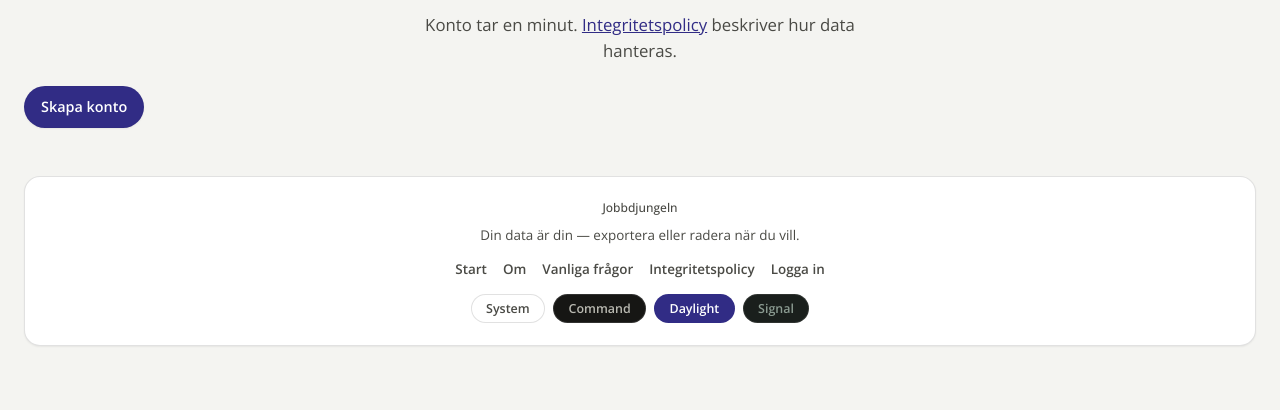
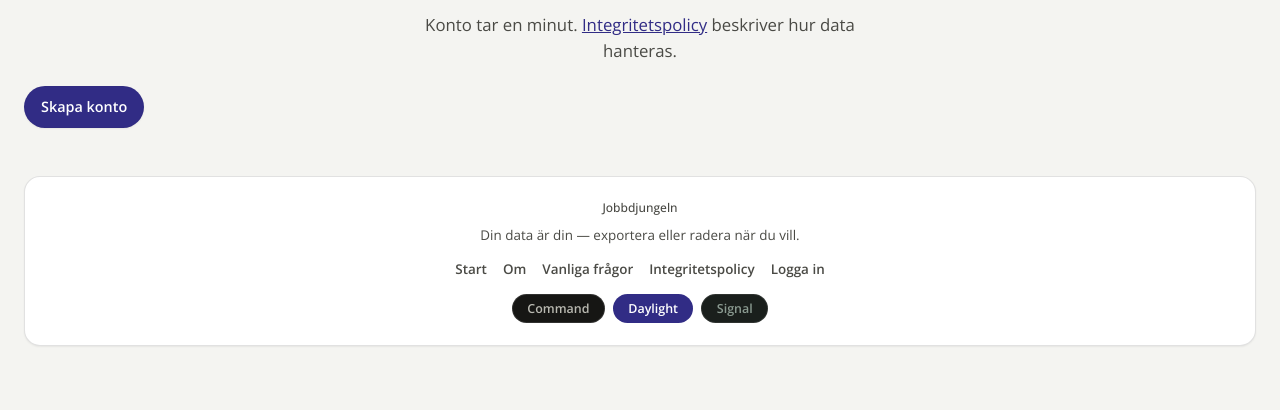
Before and after one commit to OscarBackman92/af-jobbansokan-api, a Django app: page / in a window 1280 px wide. Shown: the part 1297-1707 px from the top of the page. Run offline with Django 5.2, Linux system fonts and the light colour scheme; parts of the project's set-up code (start-up, migrations or seed data) failed here and were passed over.

Commit message:
fix(ui): ta bort System-temat som bara speglade Command
System blev Command i morkt lage och Daylight i ljust, sa piltarna sag identiska ut.

Co-authored-by: Cursor <cursoragent@cursor.com>

```diff
--- a/backend/core/static/marketing/theme-boot.js
+++ b/backend/core/static/marketing/theme-boot.js
@@ -1,14 +1,15 @@
 (function () {
-  var valid = { system: 1, command: 1, daylight: 1, signal: 1 };
+  var valid = { command: 1, daylight: 1, signal: 1 };
   var colors = { command: "#0c0c09", daylight: "#f4f4f1", signal: "#121614" };
   var t = localStorage.getItem("theme");
-  if (!valid[t]) {
-    t = "daylight";
-  }
   if (t === "system") {
     t = window.matchMedia("(prefers-color-scheme: dark)").matches
       ? "command"
       : "daylight";
+    localStorage.setItem("theme", t);
+  }
+  if (!valid[t]) {
+    t = "daylight";
   }
   document.documentElement.dataset.theme = t;
   var meta = document.querySelector('meta[name="theme-color"]');
--- a/backend/core/static/marketing/theme.js
+++ b/backend/core/static/marketing/theme.js
@@ -1,7 +1,13 @@
 (function () {
-  var THEMES = ["system", "command", "daylight", "signal"];
+  var THEMES = ["command", "daylight", "signal"];
 
-  function resolveTheme(id) {
+  var THEME_COLOR = {
+    command: "#0c0c09",
+    daylight: "#f4f4f1",
+    signal: "#121614",
+  };
+
+  function migrateTheme(id) {
     if (id === "system") {
       return window.matchMedia("(prefers-color-scheme: dark)").matches
         ? "command"
@@ -10,20 +16,14 @@
     return id;
   }
 
-  var THEME_COLOR = {
-    command: "#0c0c09",
-    daylight: "#f4f4f1",
-    signal: "#121614",
-  };
-
   function applyTheme(id) {
+    id = migrateTheme(id);
     if (!THEMES.includes(id)) return;
-    var resolved = resolveTheme(id);
-    document.documentElement.dataset.theme = resolved;
+    document.documentElement.dataset.theme = id;
     localStorage.setItem("theme", id);
     var meta = document.querySelector('meta[name="theme-color"]');
     if (meta) {
-      meta.setAttribute("content", THEME_COLOR[resolved] || THEME_COLOR.daylight);
+      meta.setAttribute("content", THEME_COLOR[id] || THEME_COLOR.daylight);
     }
     document.querySelectorAll(".theme-picker [data-theme]").forEach(function (btn) {
       var on = btn.dataset.theme === id;
@@ -38,15 +38,7 @@
     });
   });
 
-  var current = localStorage.getItem("theme") || "daylight";
+  var current = migrateTheme(localStorage.getItem("theme") || "daylight");
   if (!THEMES.includes(current)) current = "daylight";
   applyTheme(current);
-
-  window
-    .matchMedia("(prefers-color-scheme: dark)")
-    .addEventListener("change", function () {
-      if (localStorage.getItem("theme") === "system") {
-        applyTheme("system");
-      }
-    });
 })();
--- a/backend/templates/marketing/base.html
+++ b/backend/templates/marketing/base.html
@@ -89,7 +89,6 @@
           <a href="{{ app_url }}">Logga in</a>
         </nav>
         <div class="theme-picker" aria-label="Visuellt tema">
-          <button type="button" data-theme="system" aria-pressed="false">System</button>
           <button type="button" data-theme="command" aria-pressed="false">Command</button>
           <button type="button" data-theme="daylight" aria-pressed="false">Daylight</button>
           <button type="button" data-theme="signal" aria-pressed="false">Signal</button>
```
Also changed, not shown: frontend/public/theme-boot.js (+5 -4 lines), frontend/src/App.jsx (+4 -15 lines).
